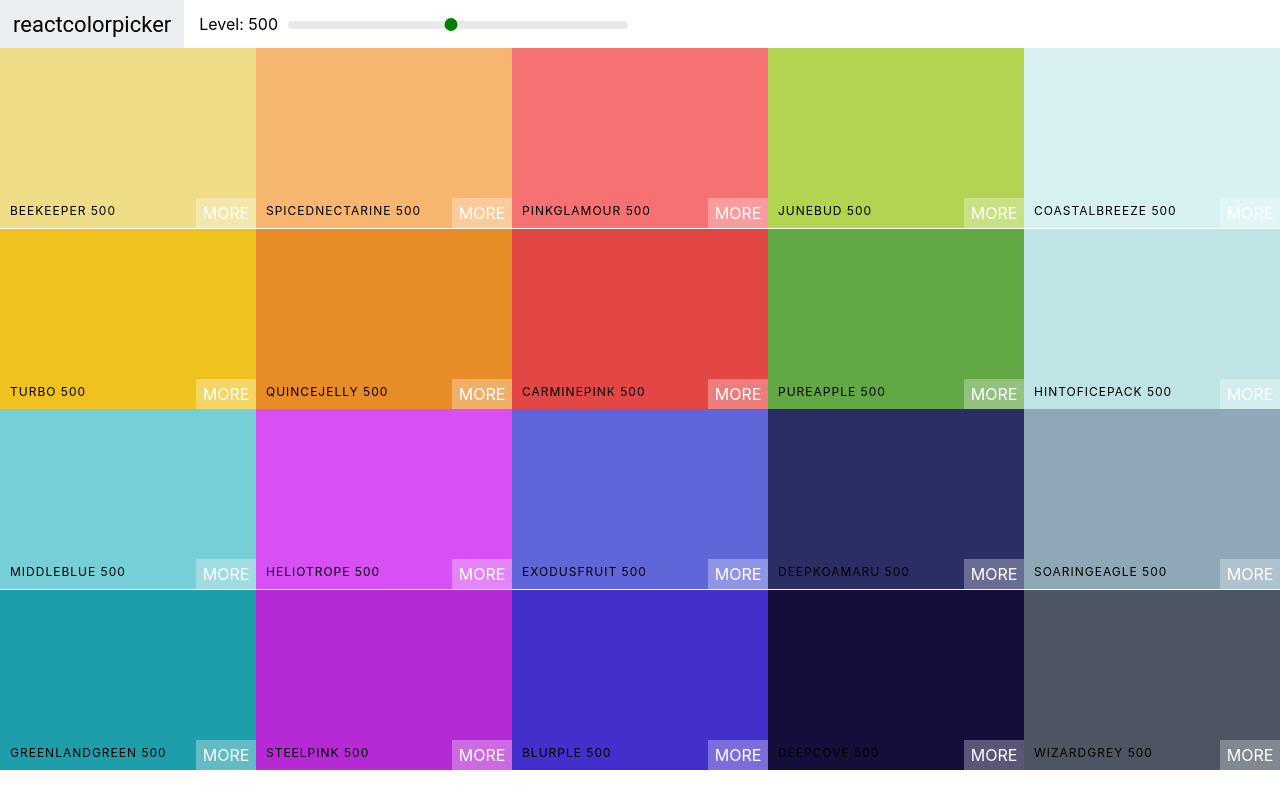
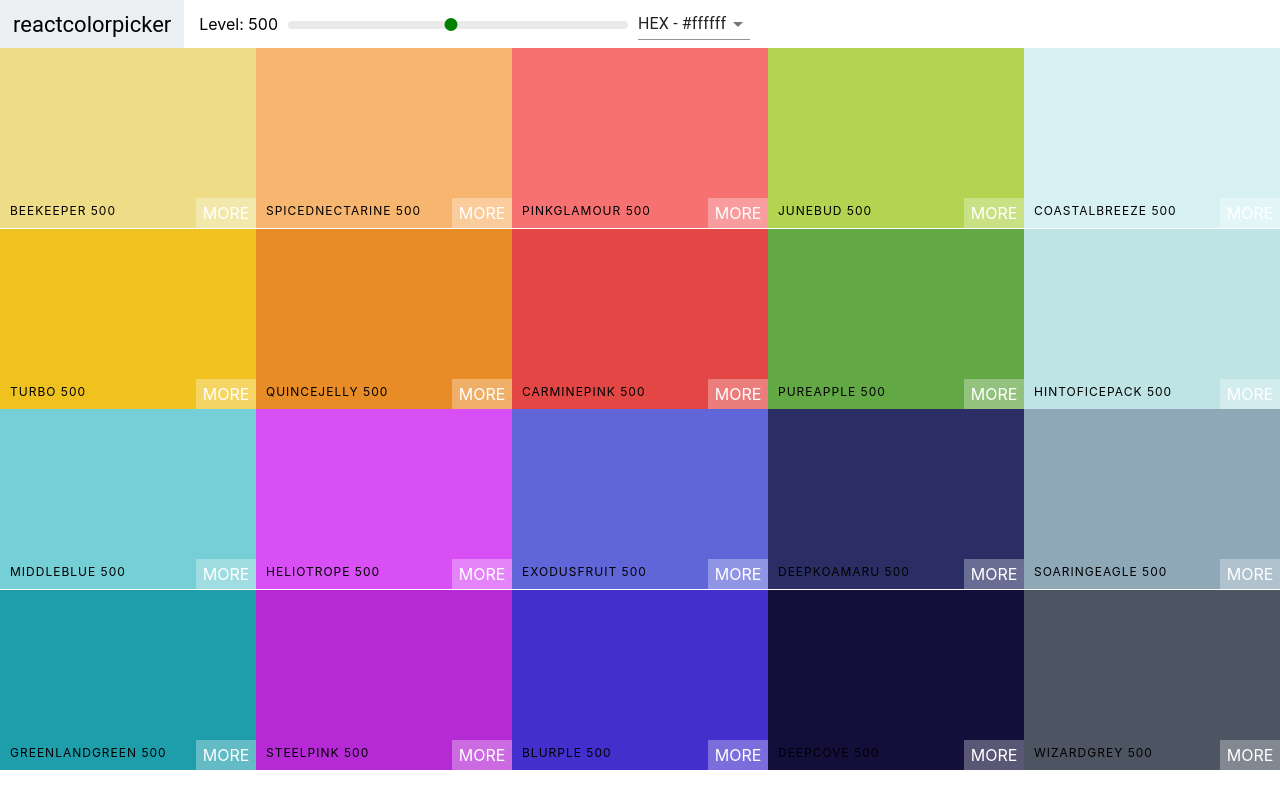
Before and after one commit to iamjamestan/colour-app, a React (Create React App) app: page / in a window 1280 px wide. Built offline with nearby package versions, Linux system fonts and the light colour scheme; the HTML template or start-up script is replaced by a standard one.

Commit message:
Add Select and Material UI

```diff
--- a/package.json
+++ b/package.json
@@ -3,6 +3,7 @@
   "version": "0.1.0",
   "private": true,
   "dependencies": {
+    "@material-ui/core": "^4.11.2",
     "@testing-library/jest-dom": "^5.11.4",
     "@testing-library/react": "^11.1.0",
     "@testing-library/user-event": "^12.1.10",
--- a/src/Navbar.js
+++ b/src/Navbar.js
@@ -2,10 +2,25 @@
 import 'rc-slider/assets/index.css';
 import "./Navbar.css"
 import Slider from 'rc-slider';
+import Select from '@material-ui/core/Select';
+import MenuItem from '@material-ui/core/MenuItem';
+
 
 class Navbar extends Component {
+    constructor(props) {
+        super(props);
+        this.state = {format: "hex"};
+        this.handleChange = this.handleChange.bind(this);
+    }
+
+    handleChange(e) {
+        this.setState({format: e.target.value});
+        this.props.handleChange(e.target.value);
+    }
+
     render() {
         const {level, changeLevel} = this.props;
+        const {format} = this.state;
         return (
             <header className={"Navbar"}>
                 <div className={"logo"}>
@@ -17,6 +32,13 @@
                         <Slider defaultValue={level} min={100} max={900} onAfterChange={changeLevel} step={100}/>
                     </div>
                 </div>
+                <div className={"select-container"}>
+                    <Select value={format} onChange={this.handleChange}>
+                        <MenuItem value={"hex"}>HEX - #ffffff</MenuItem>
+                        <MenuItem value={"rgb"}>RGB - rgb(255,255,255)</MenuItem>
+                        <MenuItem value={"rgba"}>RGBA - rgb(255,255,255,1.0)</MenuItem>
+                    </Select>
+                </div>
             </header>
         )
     }
--- a/src/Palette.js
+++ b/src/Palette.js
@@ -6,22 +6,27 @@
 class Palette extends Component {
     constructor(props) {
         super(props);
-        this.state = {level: 500};
+        this.state = {level: 500, format: "hex"};
         this.changeLevel = this.changeLevel.bind(this);
+        this.changeFormat = this.changeFormat.bind(this);
     }
 
     changeLevel(level) {
-        this.setState({level})
+        this.setState({level});
+    }
+
+    changeFormat(val) {
+        this.setState({format: val});
     }
 
     render() {
         const {colors} = this.props.palette;
-        const {level} = this.state;
-        const colorBoxes = colors[level].map(c => (<ColorBox background={c.hex} name={c.name}/>));
+        const {level, format} = this.state;
+        const colorBoxes = colors[level].map(c => (<ColorBox background={c[format]} name={c.name}/>));
         return(
             <div className={"Palette"}>
                 {/* Navbar */}
-                <Navbar level={level} changeLevel={this.changeLevel}/>
+                <Navbar level={level} changeLevel={this.changeLevel} handleChange={this.changeFormat}/>
                 <div className={"Palette-colors"}>
                     {/* Bunch of Color boxes */}
                     {colorBoxes}
```
Also changed, not shown: 1 other file (tests, documents, lock files or other folders).
